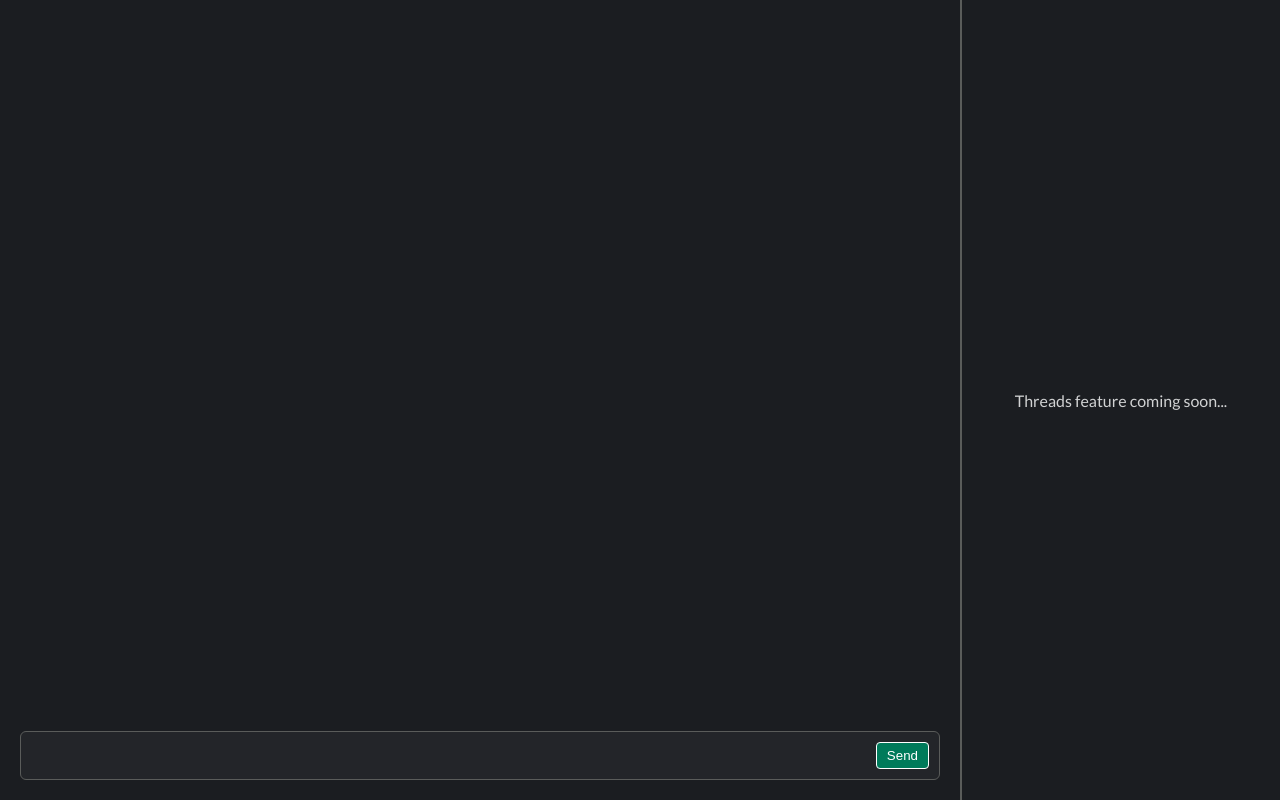
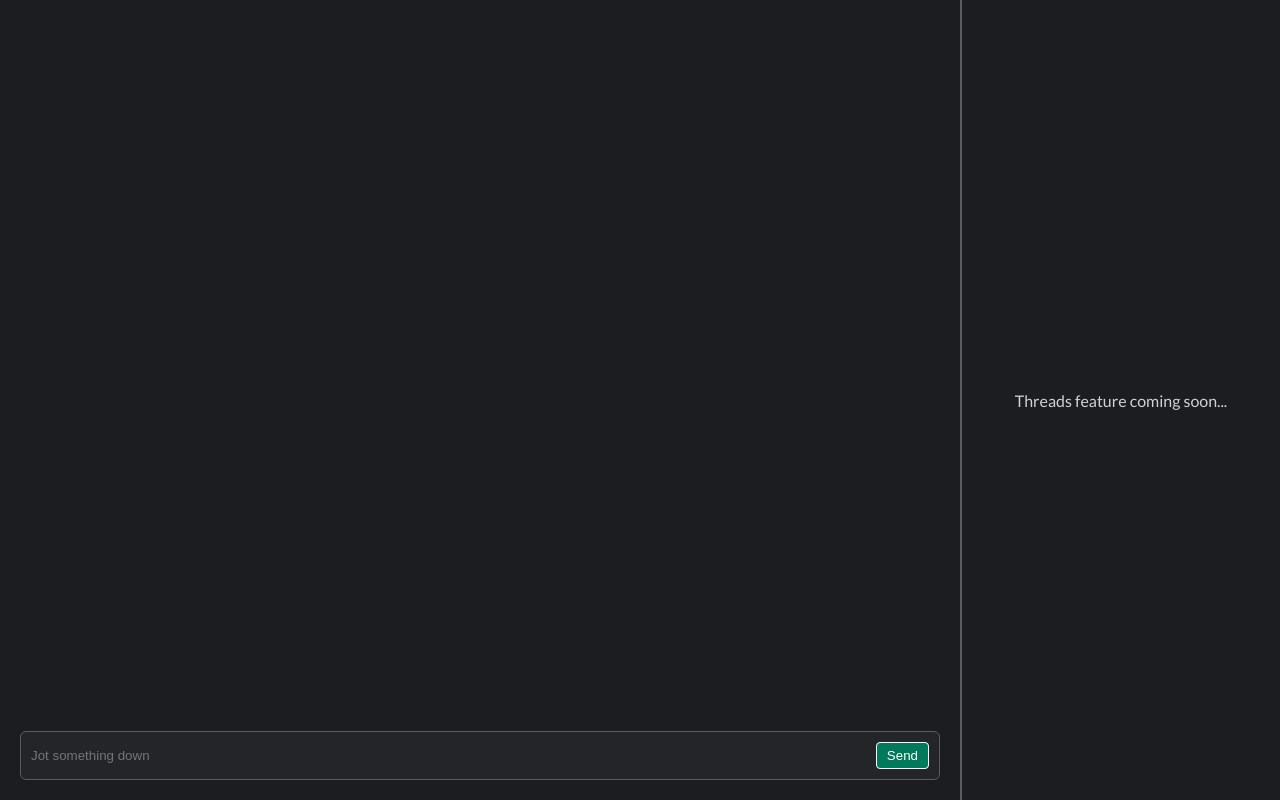
Before and after one commit to shosukenoma/slack-note-v2, a React (Vite) app: page / in a window 1280 px wide. Built offline with nearby package versions, Linux system fonts and the light colour scheme.

Commit message:
Add placeholder to input

```diff
--- a/src/App.jsx
+++ b/src/App.jsx
@@ -52,7 +52,7 @@ function App() {
           </ul>
         </div>
         <div className="input-container">
-          <input class="input-box" type="text" value={newPost} onChange={e => setNewPost(e.target.value)} onKeyDown={handleEnter}/>
+          <input class="input-box" type="text" placeholder="Jot something down" value={newPost} onChange={e => setNewPost(e.target.value)} onKeyDown={handleEnter}/>
           <button className="btn--send" onClick={addPost}>Send</button>
         </div>
       </div>
```
